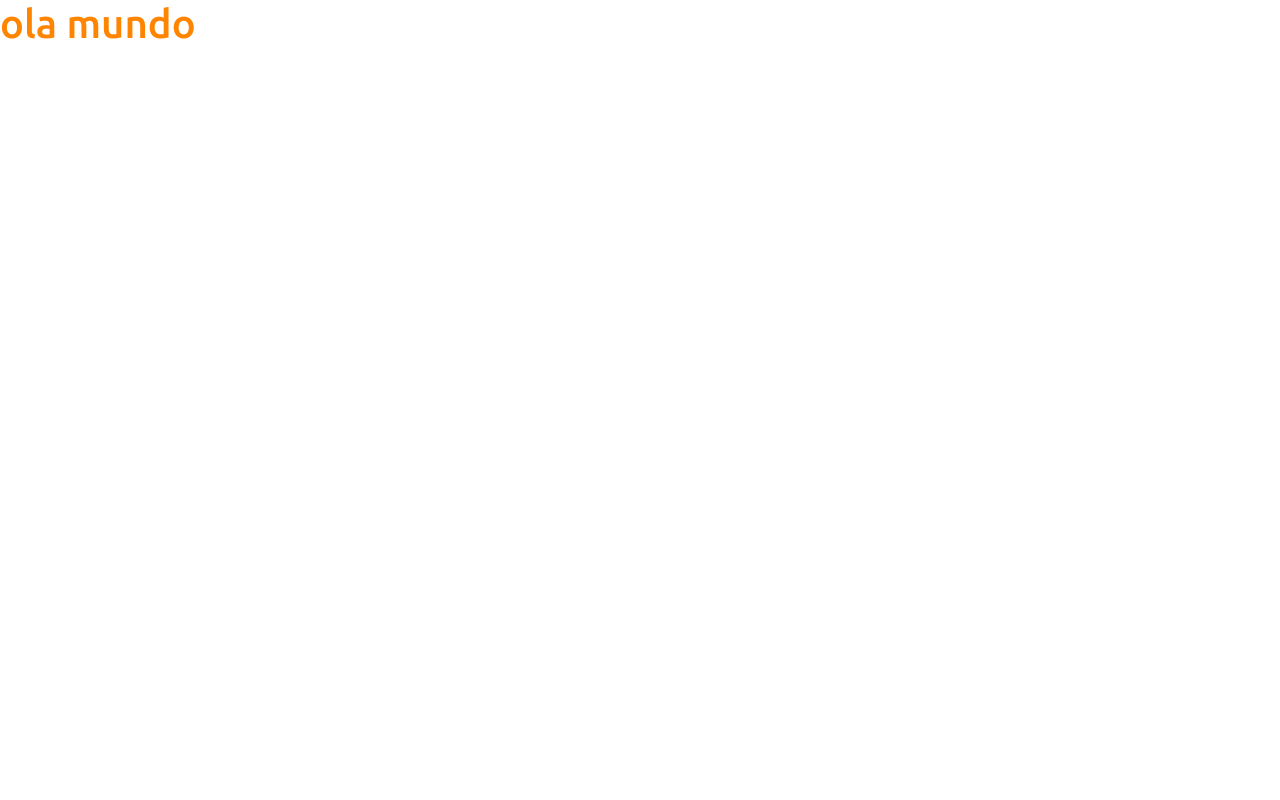
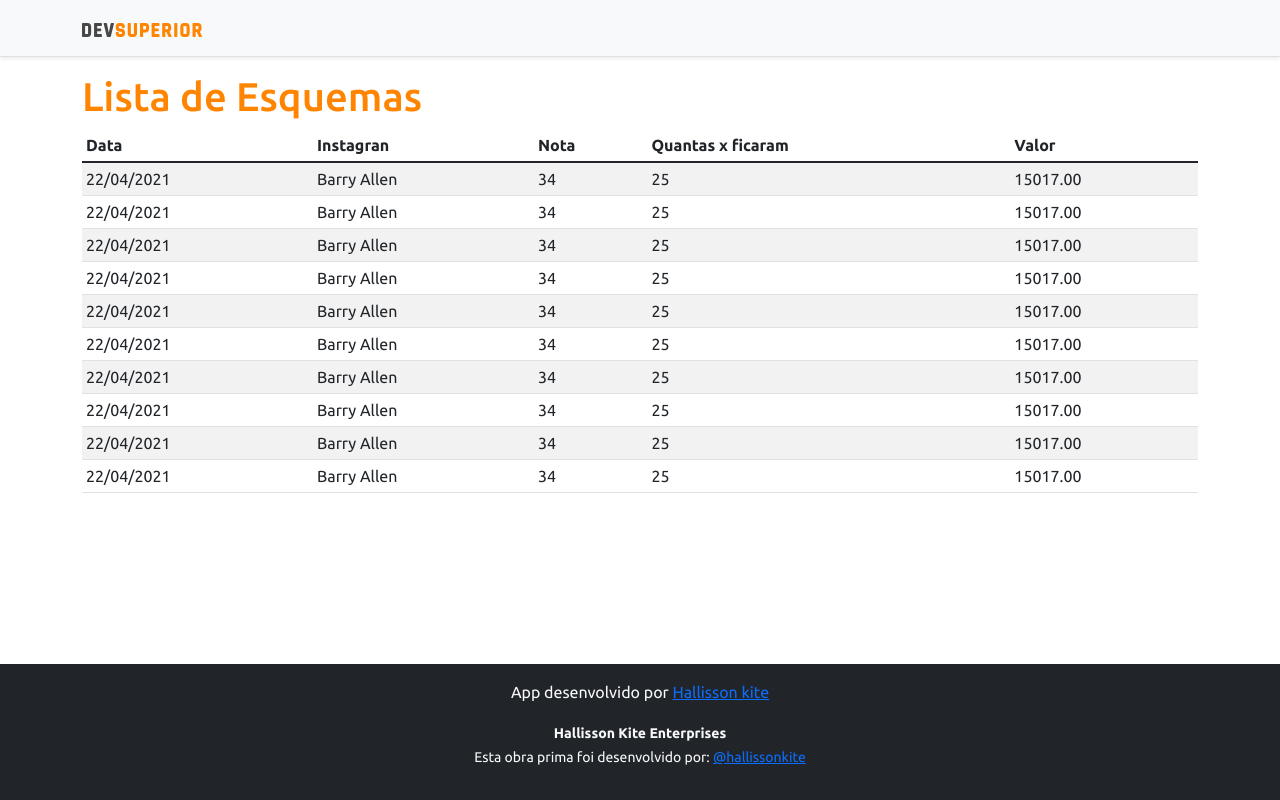
Before and after one commit to hallissonkite/projeto-sds3, a React (Create React App) app in the folder frontend/: page / in a window 1280 px wide. Built offline with nearby package versions, Linux system fonts and the light colour scheme.

Commit message:
Basic static components

```diff
--- a/frontend/src/App.tsx
+++ b/frontend/src/App.tsx
@@ -1,9 +1,18 @@
+import DataTable from "components/DataTable";
+import Footer from "components/Footer";
+import NavBar from "components/NavBar";
 
 function App() {
   return (
-    <div>
-      <h1 className="text-primary">ola mundo</h1>
-    </div>
+    <>
+       <NavBar/>
+       <div className="container">
+           <h1 className="text-primary">Lista de Esquemas</h1>
+
+           <DataTable/>
+      </div>
+      <Footer/>
+    </>
   );
 }
 
--- /dev/null
+++ b/frontend/src/components/DataTable/index.tsx
@@ -0,0 +1,92 @@
+
+const DataTable = () => {
+    return (
+        <div className="table-responsive">
+    <table className="table table-striped table-sm">
+        <thead>
+            <tr>
+                <th>Data</th>
+                <th>Instagran</th>
+                <th>Nota</th>
+                <th>Quantas x ficaram</th>
+                <th>Valor</th>
+            </tr>
+        </thead>
+        <tbody>
+            <tr>
+                <td>22/04/2021</td>
+                <td>Barry Allen</td>
+                <td>34</td>
+                <td>25</td>
+                <td>15017.00</td>
+            </tr>
+            <tr>
+                <td>22/04/2021</td>
+                <td>Barry Allen</td>
+                <td>34</td>
+                <td>25</td>
+                <td>15017.00</td>
+            </tr>
+            <tr>
+                <td>22/04/2021</td>
+                <td>Barry Allen</td>
+                <td>34</td>
+                <td>25</td>
+                <td>15017.00</td>
+            </tr>
+            <tr>
+                <td>22/04/2021</td>
+                <td>Barry Allen</td>
+                <td>34</td>
+                <td>25</td>
+                <td>15017.00</td>
+            </tr>
+            <tr>
+                <td>22/04/2021</td>
+                <td>Barry Allen</td>
+                <td>34</td>
+                <td>25</td>
+                <td>15017.00</td>
+            </tr>
+            <tr>
+                <td>22/04/2021</td>
+                <td>Barry Allen</td>
+                <td>34</td>
+                <td>25</td>
+                <td>15017.00</td>
+            </tr>
+            <tr>
+                <td>22/04/2021</td>
+                <td>Barry Allen</td>
+                <td>34</td>
+                <td>25</td>
+                <td>15017.00</td>
+            </tr>
+            <tr>
+                <td>22/04/2021</td>
+                <td>Barry Allen</td>
+                <td>34</td>
+                <td>25</td>
+                <td>15017.00</td>
+            </tr>
+            <tr>
+                <td>22/04/2021</td>
+                <td>Barry Allen</td>
+                <td>34</td>
+                <td>25</td>
+                <td>15017.00</td>
+            </tr>
+            <tr>
+                <td>22/04/2021</td>
+                <td>Barry Allen</td>
+                <td>34</td>
+                <td>25</td>
+                <td>15017.00</td>
+            </tr>
+        </tbody>
+    </table>
+</div>
+    );
+  }
+
+  export default DataTable;
--- /dev/null
+++ b/frontend/src/components/Footer/index.tsx
@@ -0,0 +1,14 @@
+
+const Footer = () => {
+    return (
+        <footer className="footer mt-auto py-3 bg-dark">
+        <div className="container">
+          <p className="text-light">App desenvolvido por <a href="https://github.com/hallissonkite" target="_blank" rel="noreferrer">Hallisson kite</a></p>
+          <p className="text-light"><small><strong>Hallisson Kite Enterprises</strong><br/>
+            Esta obra prima foi desenvolvido por: <a href="https://instagram.com/hallissonkite" target="_blank" rel="noreferrer">@hallissonkite</a></small></p>
+        </div>
+      </footer>
+    );
+  }
+
+  export default Footer;
--- /dev/null
+++ b/frontend/src/components/NavBar/index.tsx
@@ -0,0 +1,14 @@
+import ImgDsDark from 'assets/css/img/ds-dark.svg';
+const NavBar = () => {
+    return (
+        <div className="d-flex flex-column flex-md-row align-items-center p-3 px-md-4 mb-3 bg-light border-bottom shadow-sm">
+        <div className="container">
+          <nav className="my-2 my-md-0 mr-md-3">
+            <img src={ImgDsDark} alt="DevSuperior" width="120" />
+          </nav>
+        </div>
+      </div>
+    );
+  }
+
+  export default NavBar;
--- a/frontend/src/index.tsx
+++ b/frontend/src/index.tsx
@@ -1,7 +1,7 @@
 import React from 'react';
 import ReactDOM from 'react-dom';
 import 'bootstrap/dist/css/bootstrap.css';
-import 'assets/css/styles.css'
+import 'assets/css/styles.css';
 import App from './App';
 
 ReactDOM.render(
```
Also changed, not shown: frontend/src/assets/css/img/ds-dark.svg (added).
